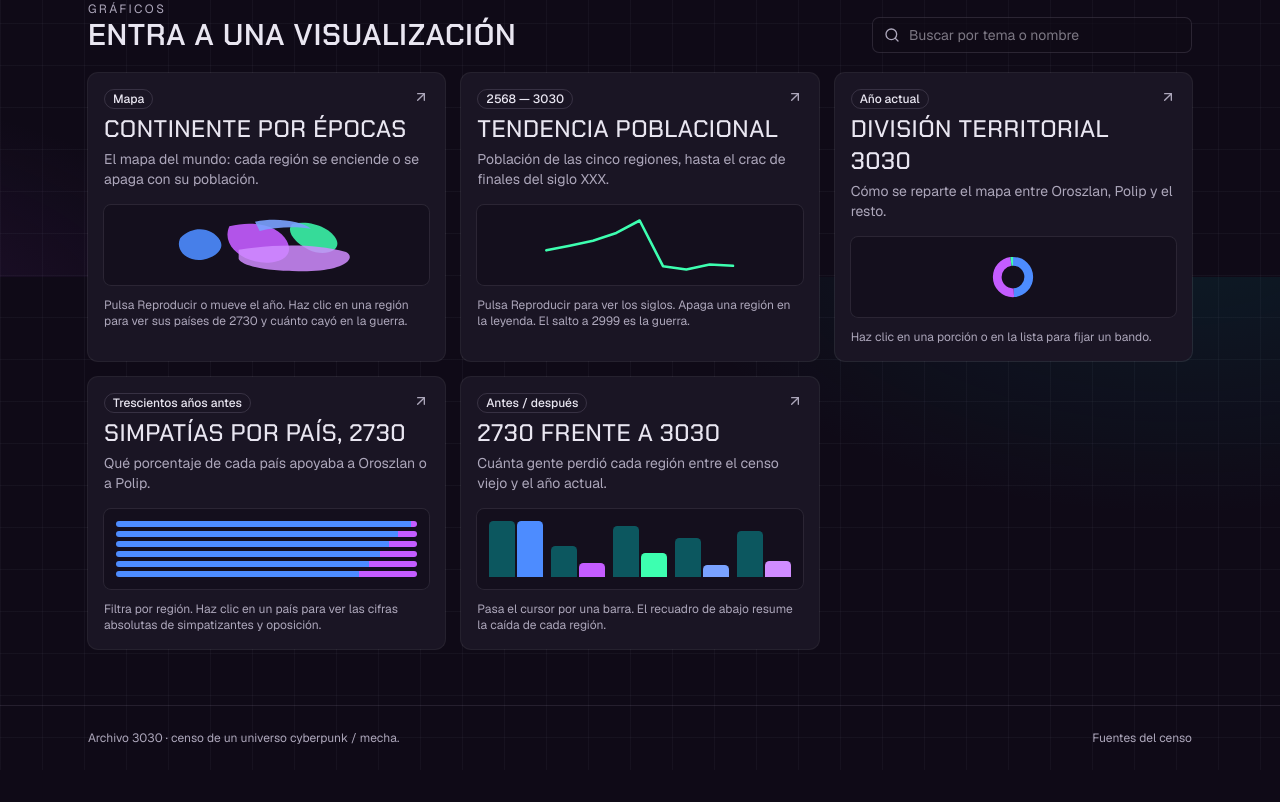
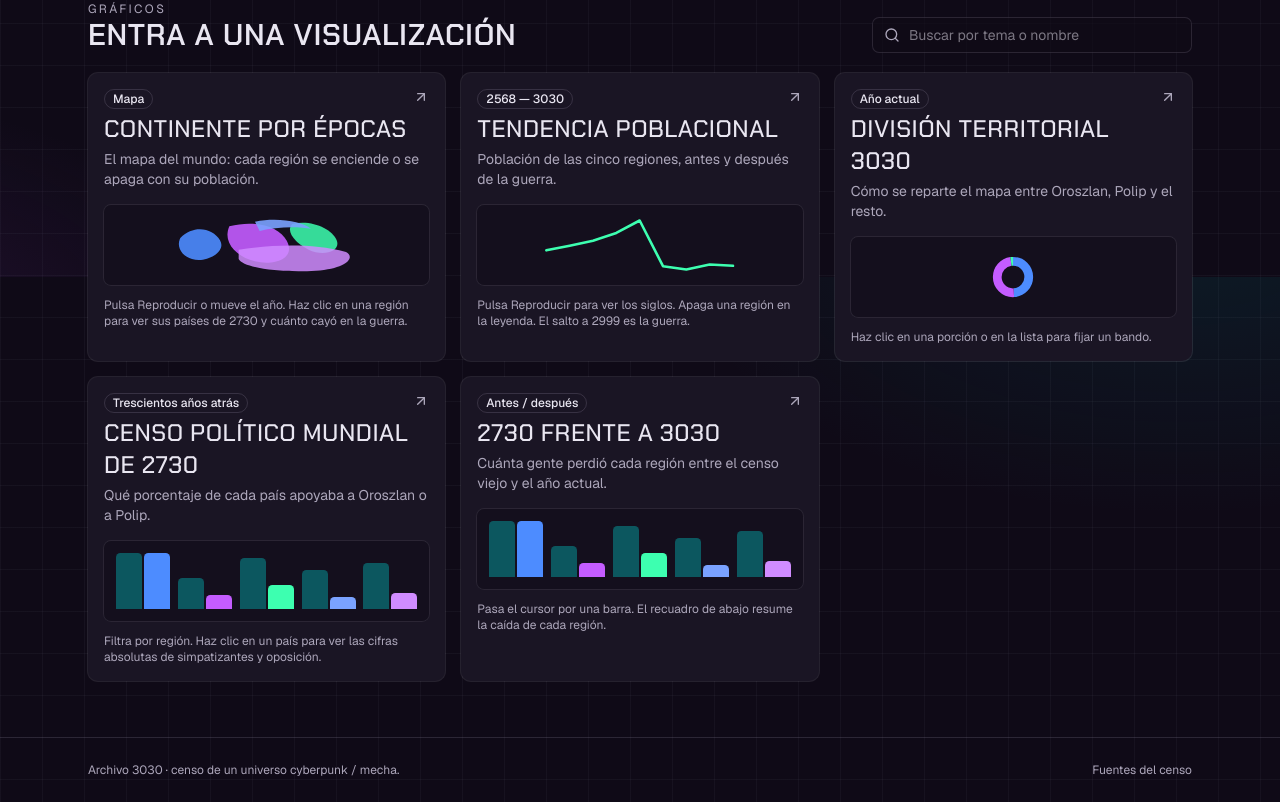
Before and after one commit to cognitivearia/Visualizacion-Demo2, a Next.js app: page / in a window 1280 px wide. Shown: the part 523-1325 px from the top of the page. Before the commit the page ends 1293 px from the top, so only its background shows below. Built offline with nearby package versions, Linux system fonts and the light colour scheme.

Commit message:
Update descriptions and titles in catalog.ts

```diff
--- a/src/data/catalog.ts
+++ b/src/data/catalog.ts
@@ -18,7 +18,7 @@ export const visualizations: Visualization[] = [
     kicker: "Mapa",
     summary: "El mapa del mundo: cada región se enciende o se apaga con su población.",
     description:
-      "Rosa es Ostseeküste (Patriarchate of Heraria), lima Dunántúl (Protectorate of Panes), menta Nagy-Alföld (Hudevorian Empire), naranja Karpatenland (Diocese of Cordamilia) y azul claro Alpenvorland (Grand Duchy of Avevaria). Cada tierra se apaga con su censo, comparado con su propio pico.",
+      "Rosa es Ostseeküste (Patriarchate of Heraria), lima Dunántúl (Protectorate of Panes), menta Nagy-Alföld (Hudevorian Empire), naranja Karpatenland (Diocese of Cordamilia) y azul claro Alpenvorland (Grand Duchy of Avevaria). .",
     interaction:
       "Pulsa Reproducir o mueve el año. Haz clic en una región para ver sus países de 2730 y cuánto cayó en la guerra.",
     tags: ["mapa", "regiones", "épocas"],
@@ -28,7 +28,7 @@ export const visualizations: Visualization[] = [
     slug: "tendencia",
     title: "Tendencia poblacional",
     kicker: "2568 — 3030",
-    summary: "Población de las cinco regiones, hasta el crac de finales del siglo XXX.",
+    summary: "Población de las cinco regiones, antes y después de la guerra.",
     description:
       "Serie de las regiones Dunántúl, Nagy-Alföld, Karpatenland, Ostseeküste y Alpenvorland. Crece hasta 2945 y se parte entre 2945 y 2999.",
     interaction:
@@ -42,16 +42,16 @@ export const visualizations: Visualization[] = [
     kicker: "Año actual",
     summary: "Cómo se reparte el mapa entre Oroszlan, Polip y el resto.",
     description:
-      "Ocupación mundial en 3030: Oroszlan 48,8 %, Polip 48,4 %, otros 2,8 %. Un planeta partido casi por la mitad.",
+      "Ocupación mundial en 3030: Oroszlan 48,8 %, Polip 48,4 %, otros 2,8 %. La sociedad se ve divida por la influencia política de los partidos.",
     interaction:
       "Haz clic en una porción o en la lista para fijar un bando.",
     tags: ["territorio", "3030", "Oroszlan", "Polip"],
     accent: "#4d8cff",
   },
   {
-    slug: "censo2730",
-    title: "Simpatías por país, 2730",
-    kicker: "Trescientos años antes",
+    slug: "Censo2730",
+    title: "Censo político mundial de 2730",
+    kicker: "Trescientos años atrás",
     summary: "Qué porcentaje de cada país apoyaba a Oroszlan o a Polip.",
     description:
       "Antes de que el mapa se partiera. Cada barra es un país: azul Oroszlan, morado Polip. Dunántúl es el bloque más leal a Oroszlan.",
```
